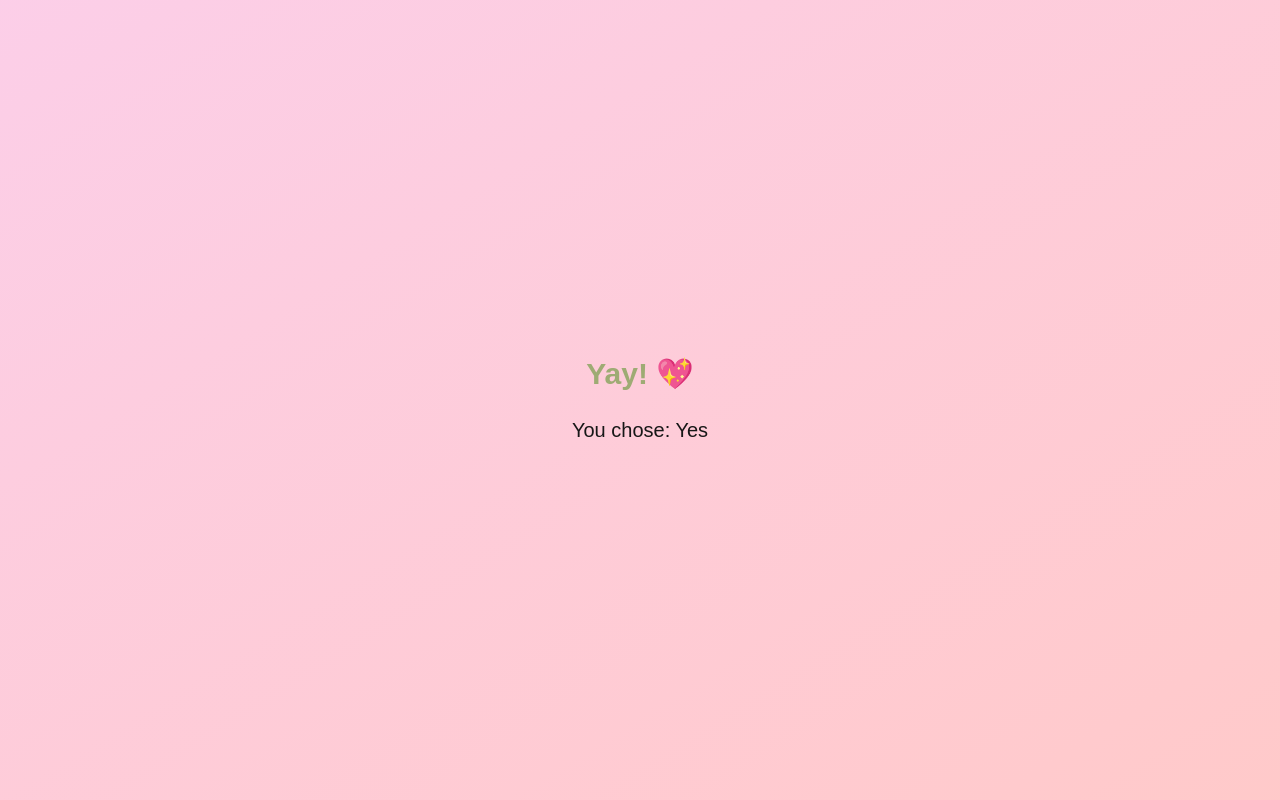
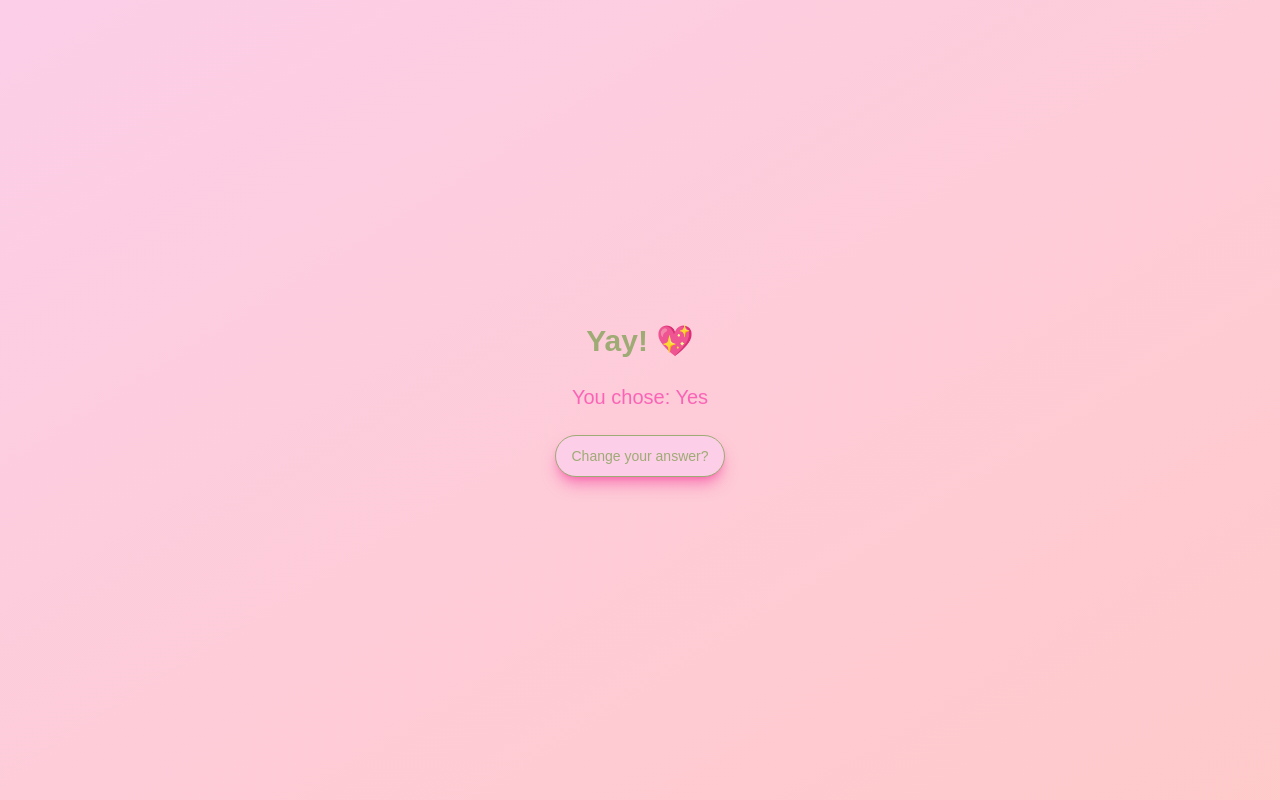
Before and after one commit to Michael-David-Lam/web-valentine, a Next.js app in the folder valentine/: page / in a window 1280 px wide. Both pictures are taken after a click on the button "Yes". Built offline with nearby package versions, Linux system fonts and the light colour scheme.

Commit message:
added back button logic

```diff
--- a/valentine/app/components/Result.tsx
+++ b/valentine/app/components/Result.tsx
@@ -2,21 +2,30 @@
 
 type Props = {
     answer: "Yes" | "No";
+    onBack: () => void;
 }
 
-export default function Result({ answer }: Props) {
+export default function Result({ answer, onBack }: Props) {
     let message: string;
     if (answer === "Yes"){
         message = "Yay! 💖";
     }
     else {
-        message = "Oh no 😢";
+        message = "Oh no! Don't break my heart... 😢";
     }
     return(
          <div className="flex flex-col items-center justify-center min-h-screen gap-6 bg-linear-to-br from-pink-200 to-red-200">
             <h1 className="text-3xl font-bold text-[#9eab74]">{message}</h1>
-            <p className="text-xl">You chose: {answer}</p>
-
+            <p className="text-xl text-pink-400">You chose: {answer}</p>
+            <button className="rounded-full border text-[#9eab74] bg-pink-200
+                hover:bg-pink-300 focus:ring-2
+                 focus:outline-none focus:ring-[#9eab74] shadow-lg
+                 shadow-pink-500/50 dark:shadow-lg dark:shadow-pink-800/80 font-medium rounded-base
+                 text-sm px-4 py-2.5 text-center leading-5"
+                 onClick={onBack}
+            >
+            Change your answer?
+            </button>
          </div>
     );
 
--- a/valentine/app/page.tsx
+++ b/valentine/app/page.tsx
@@ -8,7 +8,7 @@ export default function Home() {
   const [answer, setAnswer] = useState<"Yes" | "No" | null>(null);
 
   if (answer){
-     return(<Result answer={answer} />);
+     return(<Result answer={answer} onBack={() => setAnswer(null)} />);
   }
 
   return (<Question onAnswer={setAnswer}/>);
```
